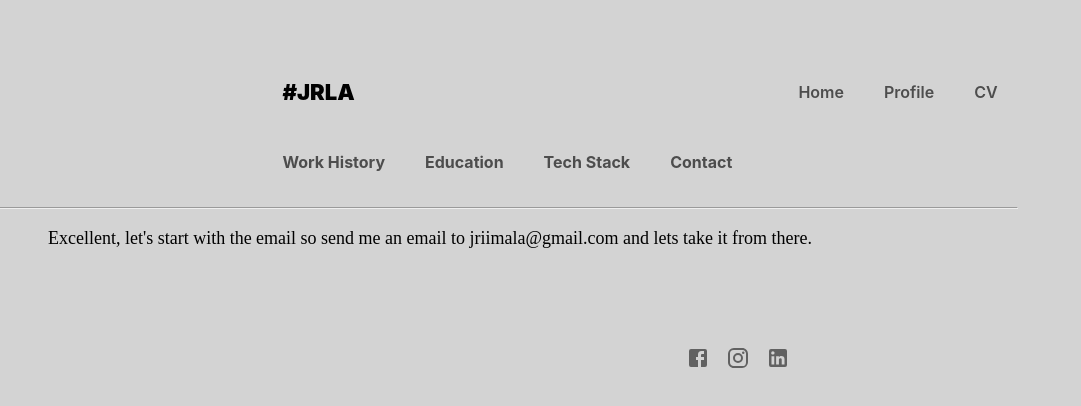
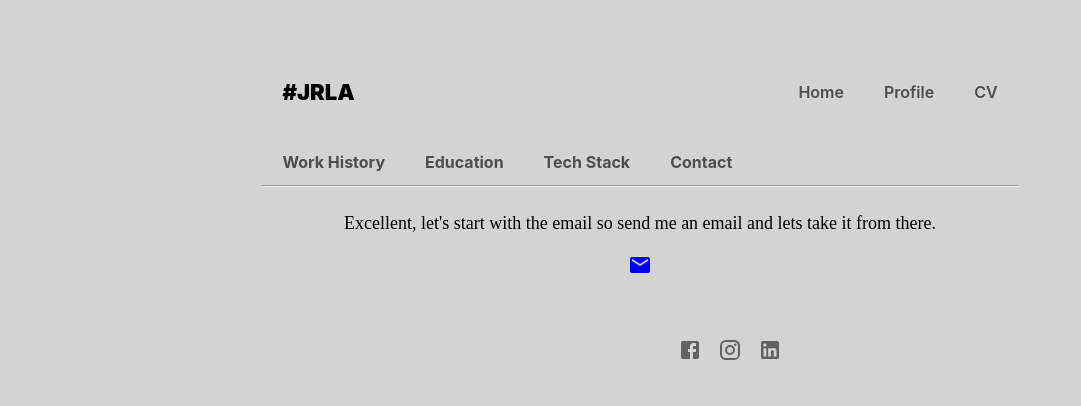
Before and after one commit to JouniR68/CV, a React (Vite) app: page /cv/Contact in a window 1280 px wide. Shown: the top 406 px of the page, without its empty margins (0-1081 px from the left). Built offline with nearby package versions, Linux system fonts and the light colour scheme.

Commit message:
Contact form mail additions

```diff
--- a/src/components/Contact.jsx
+++ b/src/components/Contact.jsx
@@ -5,6 +5,7 @@ import IconButton from "@mui/material/IconButton";
 import FacebookIcon from "@mui/icons-material/Facebook";
 import InstagramIcon from "@mui/icons-material/Instagram";
 import LinkedInIcon from "@mui/icons-material/LinkedIn";
+import MailIcon from "@mui/icons-material/Mail"
 
 export default function Contact() {
   function linkedIn() {
@@ -20,12 +21,23 @@ export default function Contact() {
   }
 
   const contactText =
-    "Excellent, let's start with the email so send me an email to jriimala@gmail.com and lets take it from there.";
-  const socialText = "Checkout my social media pages"
+    "Excellent, let's start with the email so send me an email and lets take it from there.";
+  const socialText = "Checkout my social media pages";
+
+  const subject = "CONTACT REQUEST";
+  const recipient = "jriimala@gmail.com";
+  const body = "Hi \n\nContacting you via your web cv.\n\n";
+
+  const mailtoLink = `mailto:${recipient}?subject=${encodeURIComponent(
+    subject
+  )}&body=${encodeURIComponent(body)}`;
+
 
   return (
-    <div className="contact-card">
+    <>
       <hr></hr>
+      <p></p>
+
       <Box
         sx={{
           display: "flex",
@@ -37,21 +49,29 @@ export default function Contact() {
           },
         }}
       >
-        <div className = "contact-card">
+        <div className="contact-card">
           {contactText}
-        </div>
-        <ButtonGroup variant="outlined" aria-label="outlined button group" className = "socialButtons">
+          <p></p>
+
+          <a href = {mailtoLink}><MailIcon/></a>
+
+          <ButtonGroup
+            variant="outlined"
+            aria-label="outlined button group"
+            className="socialButtons"
+          >
             <IconButton>
-            <FacebookIcon onClick={fb}/>
+              <FacebookIcon onClick={fb} />
             </IconButton>
             <IconButton>
-            <InstagramIcon onClick={insta}/>
+              <InstagramIcon onClick={insta} />
             </IconButton>
             <IconButton>
               <LinkedInIcon onClick={linkedIn} />
             </IconButton>
           </ButtonGroup>
+        </div>
       </Box>
-    </div>
+    </>
   );
 }
--- a/src/components/Intrest.jsx
+++ b/src/components/Intrest.jsx
@@ -16,6 +16,7 @@ const formattedText = data.map(d => {
 
   return (
     <div>
+      <hr></hr>
       <div className="profile--container">
           <>
             <table className="profile--intrest">
--- a/src/components/Profile.jsx
+++ b/src/components/Profile.jsx
@@ -10,6 +10,7 @@ export default function Education() {
   return (
     <>
     <div>
+      <hr></hr>
       <div className="profile--container">
         {profileData.map((profile) => (
           <div key={i++} className="profile--card">
--- a/src/index.css
+++ b/src/index.css
@@ -115,7 +115,7 @@ h3.cv-contact-title{
   height: 100px;
 }
 .contact-card{
-  margin-top:30px;
+  margin-top:50px;
   font-family: bold;
   font-size: 18px;
   line-height: 24px;
```
Lines whose indentation alone changed are shown as unchanged.
